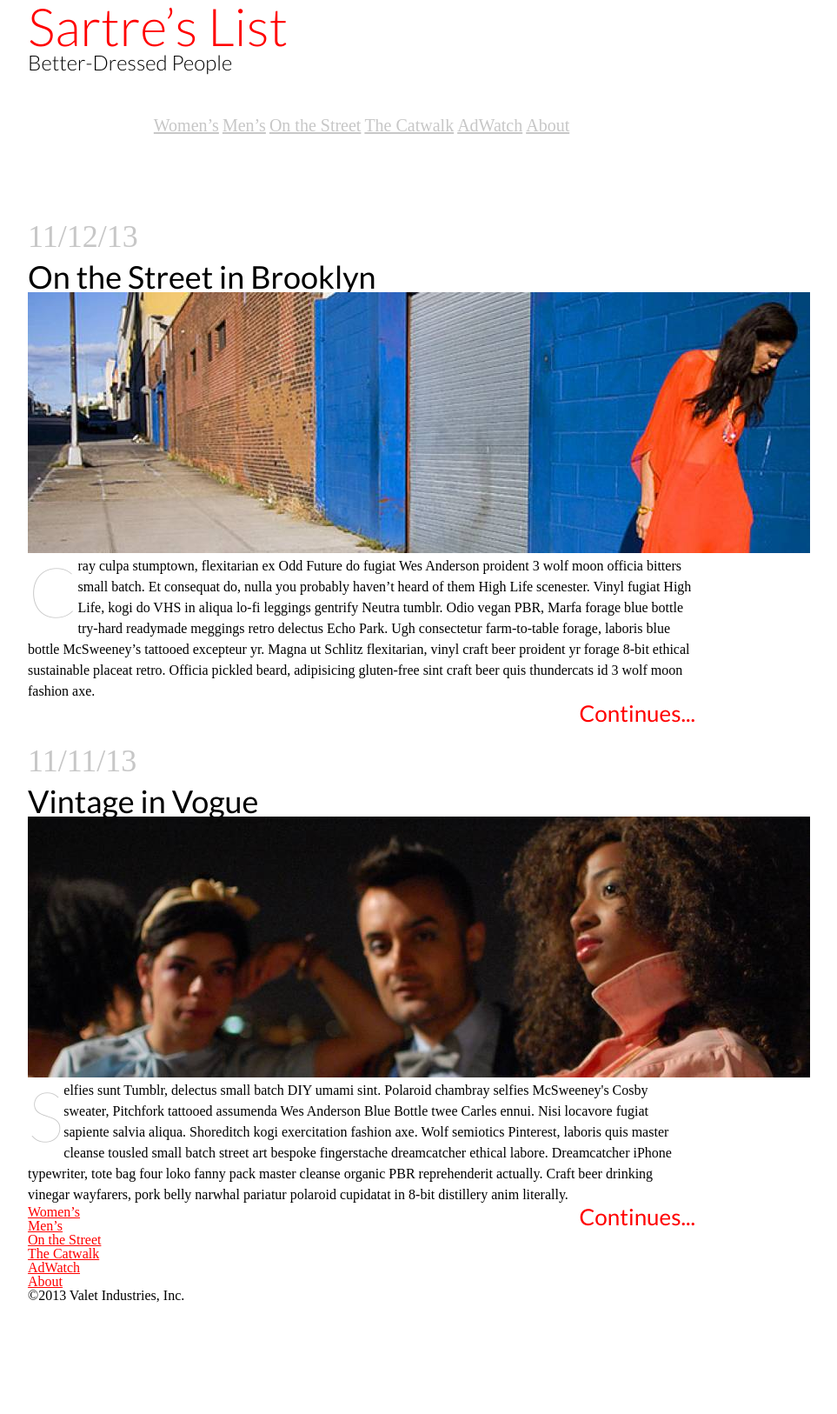
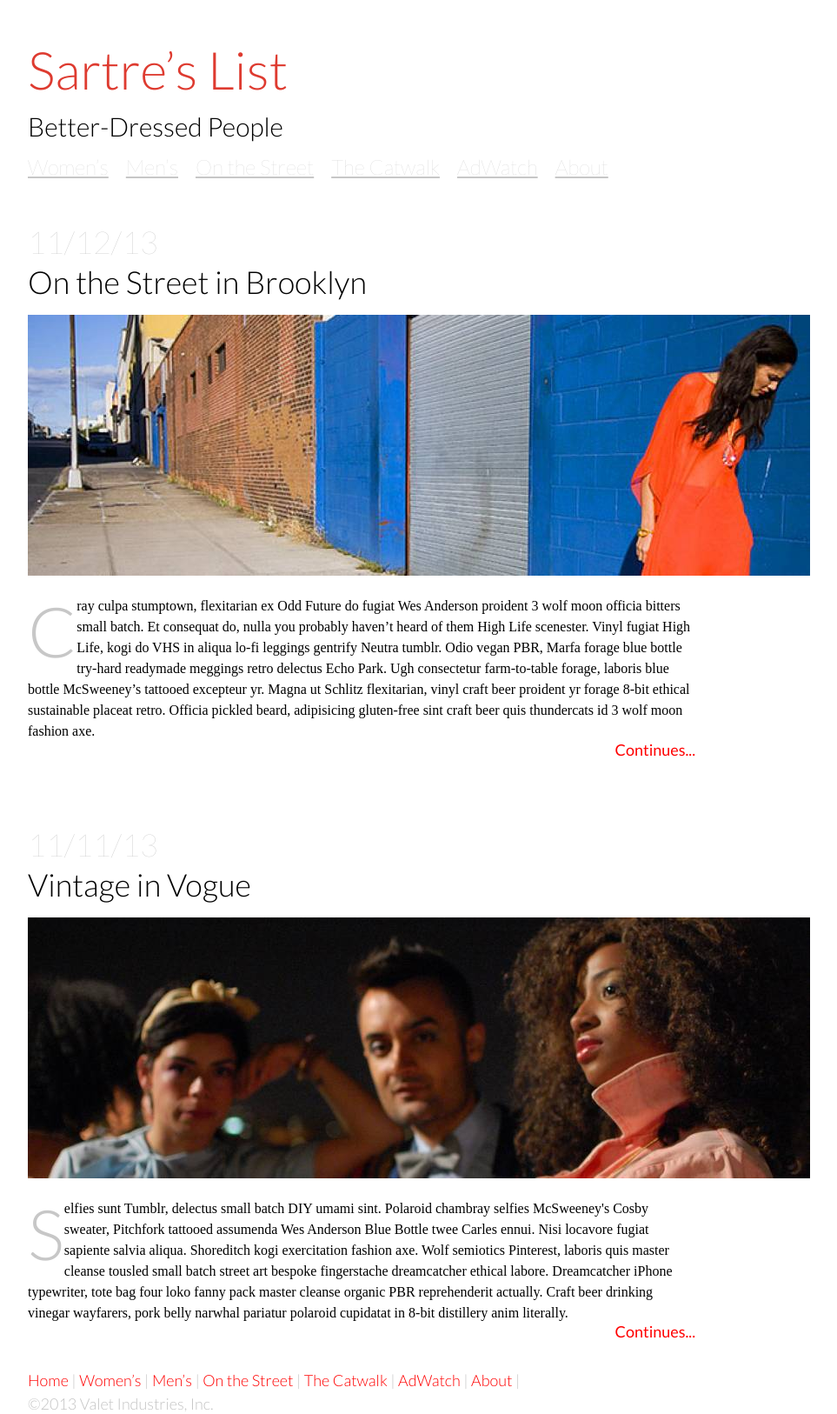
Before and after one commit to jphoffer/FEWD, a PHP site: page / in a window 1280 px wide. Shown: the whole page at 87% size, without its empty margins (224-1187 px from the left). Before the commit the page ends 1498 px from the top, so only its background shows below. Run offline with PHP 8.4, Linux system fonts and the light colour scheme.

Commit message:
Dressed up fashion blog

```diff
--- a/fashion_blog_part1/css/style.css
+++ b/fashion_blog_part1/css/style.css
@@ -7,10 +7,16 @@
 
 article {
   padding-top: 50px;
+  margin-bottom: 50px;
+}
+
+header {
+    margin-top: 50px;
+    margin-bottom: 50px;
 }
 
 header h1 a {
-  color: red;
+  color: rgb(222, 59, 48);
   text-decoration: none;
   font-size: 60px;
   font-family: lato;
@@ -20,17 +26,23 @@ header h1 a {
 header h2 {
   font-family: lato;
   font-weight: 300;
-  font-size: 24px;
+  font-size: 30px;
+  margin-top: 20px;
 }
 
 nav {
   text-align: center;
-  padding: 50px;
+  margin-right: 20px;
+  margin-top: 20px;
 }
 
 nav a {
   color: rgb(199,199,199);
-  font-size: 20px;
+  font-size: 24px;
+  margin-right: 20px;
+  font-weight: 100;
+  font-family: lato;
+  float: left;
 }
 
 h2 a {
@@ -39,28 +51,31 @@ h2 a {
   font-size: 36px;
   font-family: lato;
   padding-bottom: 50px;
-  font-weight: 300px;
+  font-weight: 300;
 }
 
 h3 {
   font-size: 36px;
   color: rgb(199,199,199);
   margin-bottom: 10px;
+  font-family: lato;
+  font-weight: 100;
 }
 
 h4 a {
   color: red;
   text-decoration: none;
   float: right;
-  font-size: 26px;
+  font-size: 18px;
   font-family: lato;
+  font-weight: 400;
 }
 
 .cap-letter {
   font-size: 80px;
   float: left;
   font-family: lato;
-  font-weight: 100;
+  font-weight: 300;
   color: rgb(199,199,199);
 }
 
@@ -68,7 +83,23 @@ p {
   line-height: 24px;
 }
 
-.bottom li a {
+footer {
+  margin-top: 50px;
+  color: rgb(195, 195, 195);
+  font-family: lato;
+  font-size: 18px;
+  font-weight: 300;
+  line-height: 30px;
+}
+
+footer a{
   display: inline;
   color: red;
+  text-decoration: none;
+  margin-bottom: 50px;
 }
+
+img {
+  padding-top: 20px;
+  padding-bottom: 20px;
+}
--- a/fashion_blog_part1/index.html
+++ b/fashion_blog_part1/index.html
@@ -33,7 +33,9 @@ Add Google Fonts.
 		<h2><a href="#">On the Street in Brooklyn</a></h2>
 		<img src="img/fashion_photo.jpeg">
 		<span class="cap-letter">C</span><p>ray culpa stumptown, flexitarian ex Odd Future do fugiat Wes Anderson proident 3 wolf moon officia bitters small batch. Et consequat do, nulla you probably haven’t heard of them High Life scenester. Vinyl fugiat High Life, kogi do VHS in aliqua lo-fi leggings gentrify Neutra tumblr. Odio vegan PBR, Marfa forage blue bottle try-hard readymade meggings retro delectus Echo Park. Ugh consectetur farm-to-table forage, laboris blue bottle McSweeney’s tattooed excepteur yr. Magna ut Schlitz flexitarian, vinyl craft beer proident yr forage 8-bit ethical sustainable placeat retro. Officia pickled beard, adipisicing gluten-free sint craft beer quis thundercats id 3 wolf moon fashion axe.</p>
+		<div class="plaina">
 		<h4><a href="#">Continues...</a></h4>
+	</div>
 	</article>
 
 	<article>
@@ -44,15 +46,14 @@ Add Google Fonts.
 		<h4><a href="#">Continues...</a></h4>
 	</article>
 	<footer>
-		<ul class="bottom">
-			<li><a href="#">Women’s</a></li>
-			<li><a href="#">Men’s</a></li>
-			<li><a href="#">On the Street</a></li>
-			<li><a href="#">The Catwalk</a></li>
-			<li><a href="#">AdWatch</a></li>
-			<li><a href="#">About</a></li>
-		</ul>
-		&copy2013 Valet Industries, Inc.
+		<a href="#">Home</a> |
+		<a href="#">Women’s</a> |
+		<a href="#">Men’s</a> |
+		<a href="#">On the Street</a> |
+		<a href="#">The Catwalk</a> |
+		<a href="#">AdWatch</a> |
+		<a href="#">About</a> |
+		<p>&copy2013 Valet Industries, Inc.</p>
 	</footer>
 </div>
 </body>
```
